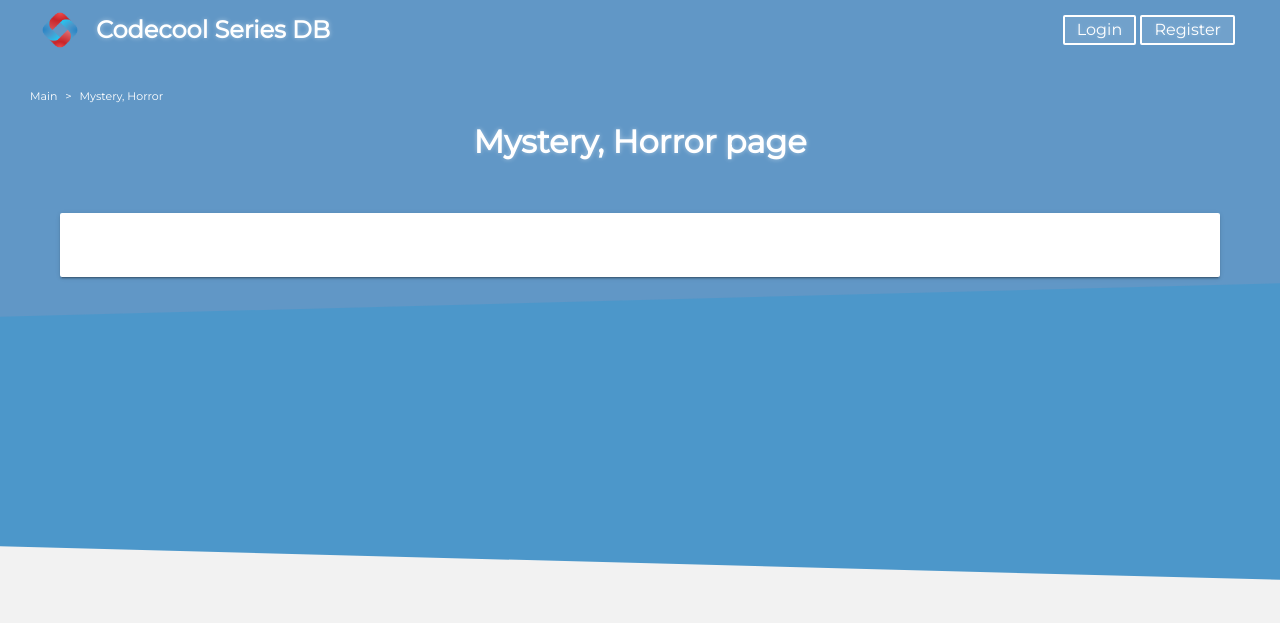
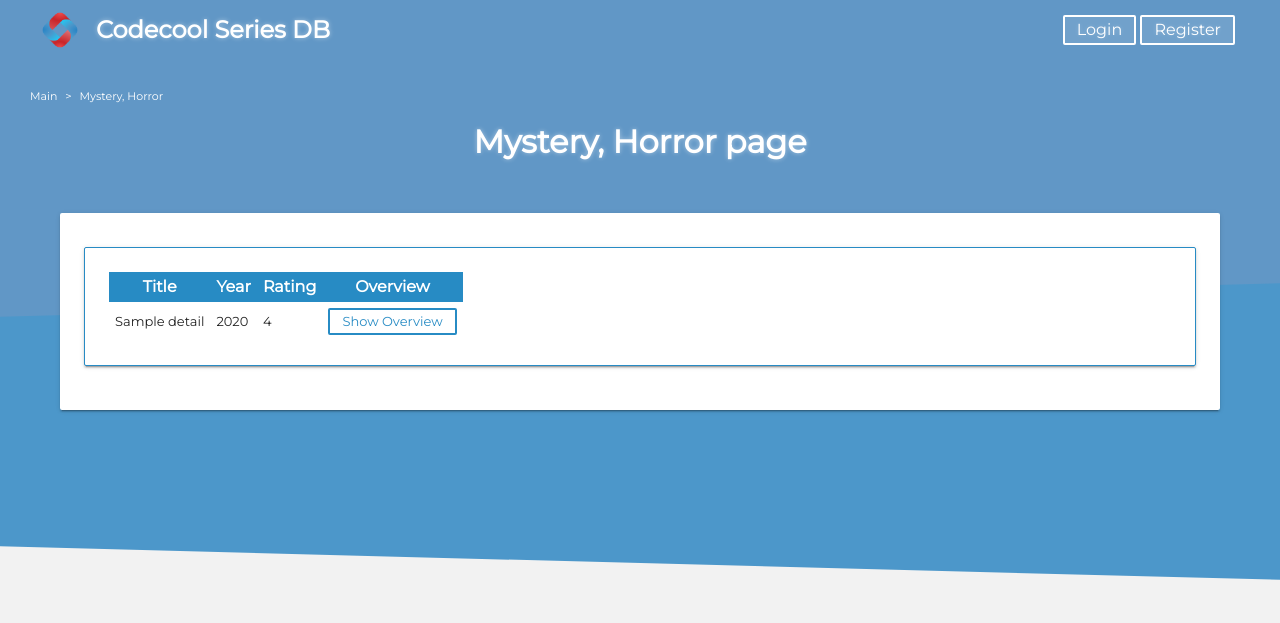
Before and after one commit to DeeKay81/second_PA, a Flask app: template templates/mystery-horror.html in a window 1280 px wide. Shown: the top 623 px of the page. Run offline with Flask 2, Linux system fonts and the light colour scheme; the template is opened without the code that fills it: most values are stand-ins (such as "Sample title", 1, 10 or a date in 2020).

Commit message:
not finished yet

```diff
--- a/main.py
+++ b/main.py
@@ -20,16 +20,17 @@ def design():
 
 
 # exercise two ------------------------------------------------------------------------------
-@app.route('/api/get-shows/')
-def get_mystery_horror():
-    return jsonify(queries.get_mystery_horror())
+@app.route('/api/get-overview/<show_id>')
+def get_overview(show_id):
+    return jsonify(queries.get_mystery_horror(show_id))
 
 
-@app.route('/mystery-horror/')
-def display_mystery_horror():
-    mystery_horror = queries.get_mystery_horror()
+@app.route('/mystery-horror/<int:show_id>')
+def display_mystery_horror(show_id):
+    mystery_horror = queries.get_mystery_horror(show_id)
     return render_template('mystery-horror.html',
-                           mystery_horror=mystery_horror)
+                           mystery_horror=mystery_horror,
+                           show_id=show_id)
 
 
 # authentication -----------------------------------------------------------------------------------
--- a/static/js/main/dataHandler.js
+++ b/static/js/main/dataHandler.js
@@ -1,6 +1,6 @@
 export let dataHandler = {
-    getGenres: async function(){
-        return await apiGet(`/api/get-genres/`)
+    getOverview: async function(show_id){
+        return await apiGet(`/api/get-overview/${show_id}`)
     }
 };
 
--- a/static/js/overview.js
+++ b/static/js/overview.js
@@ -1,45 +1,14 @@
-import {dataHandler} from '/static/js/main/dataHandler.js';
+import {dataHandler} from "/static/js/main/dataHandler.js";
 
-function getActorData(){
-    return dataHandler.getActors();
-}
-
-let allData = await getActorData();
-
-async function getAllData() {
-    const card = document.querySelector('ol');
-    let actor = '';
-    allData.forEach(allData => {
-        actor = allData.firstname;
-        card.innerHTML += `<li class="firstname">${actor}</li>`;
-    })
-    document.querySelectorAll('.firstname').forEach( element => {
-        listShows(element);
-        element.addEventListener('click', event => {
-            let allElements = document.querySelectorAll('.firstname');
-            allElements.forEach(show => {
-                show.firstElementChild.classList.add('hidden');
-            })
-            let childElement = element.firstElementChild;
-            childElement.classList.toggle('hidden');
-        });
-
+async function showOverview(){
+    const btn = document.querySelector('.overview');
+    let show_id = btn.getAttribute('id');
+    const data = await dataHandler.getOverview(show_id);
+    btn.addEventListener('click', event =>{
+        const card = document.querySelector('.card_overview')
+        card.classList.toggle('hidden');
+        card.innerHTML = `<li src="${ data.overview }}"></li>`;
     });
 }
 
-function listShows(element) {
-    let name = element.innerText;
-    allData.forEach(allData => {
-        let firstName = allData.firstname;
-        if (firstName === name) {
-            element.innerHTML += `<ul class="shows hidden"></ul>`
-            allData.shows.forEach(show =>{
-                let listElement = document.createElement('li');
-                listElement.innerText = show;
-                element.firstElementChild.appendChild(listElement);
-            });
-        }
-    });
-}
-
-await getAllData();
+await showOverview();
--- a/templates/mystery-horror.html
+++ b/templates/mystery-horror.html
@@ -12,12 +12,32 @@
 {% block content %}
     <section>
         <div class="card">
-            <div class="table">
-                <ol>
+            <table class="details card">
+                <thead>
+                    <tr>
+                        <th>Title</th>
+                        <th>Year</th>
+                        <th>Rating</th>
+                        <th>Overview</th>
+                    </tr>
+                </thead>
+                <tbody>
+                    {% for detail in mystery_horror %}
+                        <tr>
+                            <td>{{ detail.title }}</td>
+                            <td>{{ detail.year }}</td>
+                            <td>{{ detail.rating }}</td>
+                            <td>
+                                <button id="{{ show_id }}" class="overview">Show Overview</button>
+                            </td>
+                        </tr>
+                    {% endfor %}
+                </tbody>
+            </table>
+        </div>
+    <div class="card_overview hidden">
 
-                </ol>
-            </div>
-        </div>
+    </div>
     </section>
 {% endblock %}
 
```
Also changed, not shown: data/queries.py (+4 -4 lines).
